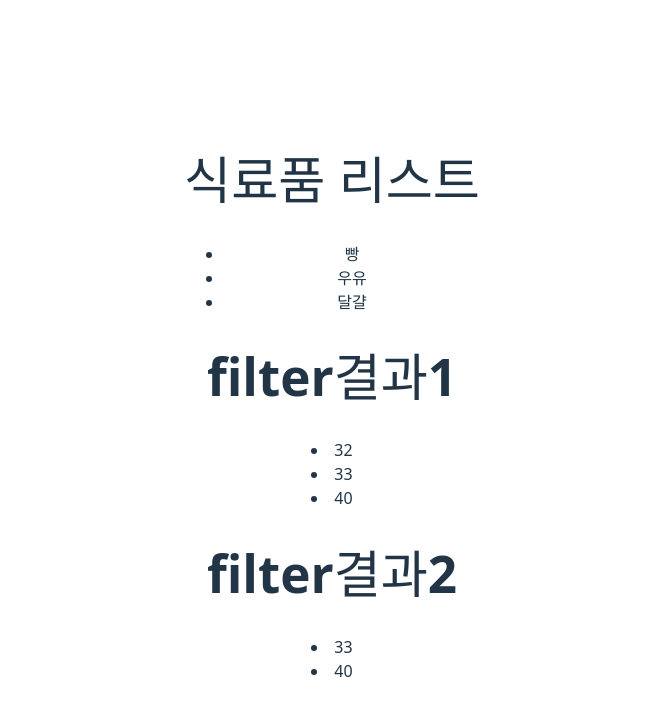
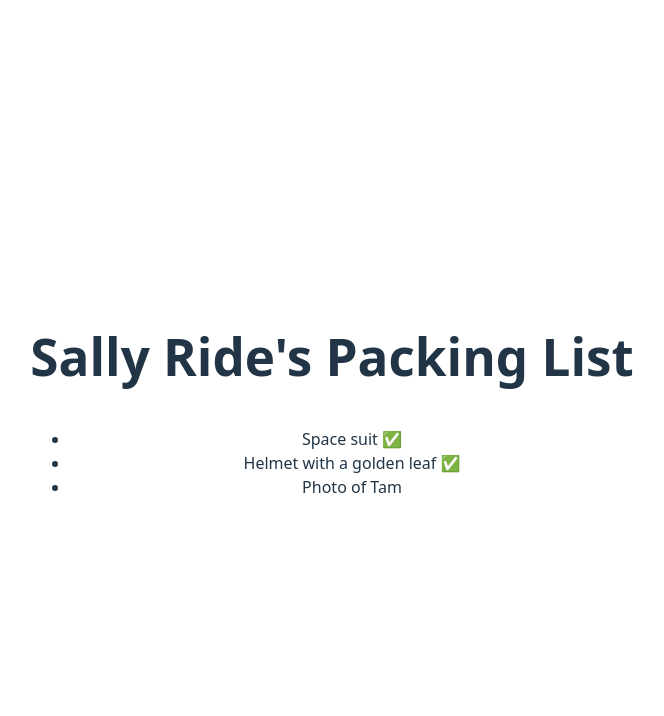
Before and after one commit to winshine0326/Frontend-track, a React (Vite) app in the folder day03/: page / in a window 1280 px wide. Shown: the top 716 px of the page, without its empty margins (308-972 px from the left). Built offline with nearby package versions, Linux system fonts and the light colour scheme.

Commit message:
조건부 jsx 반환하기

```diff
--- a/day03/src/App.jsx
+++ b/day03/src/App.jsx
@@ -1,12 +1,14 @@
 import './App.css'
 import MapTest1 from './MapTest1'
 import MapTest2 from './MapTest2'
+import PackingList from './PackingList'
 
 function App() {
   return (
     <div>
       {/* <MapTest1/> */}
-      <MapTest2/>
+      {/* <MapTest2/> */}
+      <PackingList/>
     </div>
   )
 }
--- /dev/null
+++ b/day03/src/PackingList.jsx
@@ -0,0 +1,24 @@
+function Item({ name, isPacked }) {
+    return(
+      <li>
+        {name} {isPacked? "✅":""}
+      </li>
+    )
+  }
+
+
+  export default function PackingList() {
+    const items = [
+      {name : "Space suit", isPacked : true},
+      {name : "Helmet with a golden leaf", isPacked : true},
+      {name : "Photo of Tam", isPacked : false},
+    ]
+    return (
+      <section>
+        <h1>Sally Ride's Packing List</h1>
+        <ul>
+          {items.map((item)=><Item name={item.name} isPacked={item.isPacked}/>)}
+        </ul>
+      </section>
+    );
+  }
```
